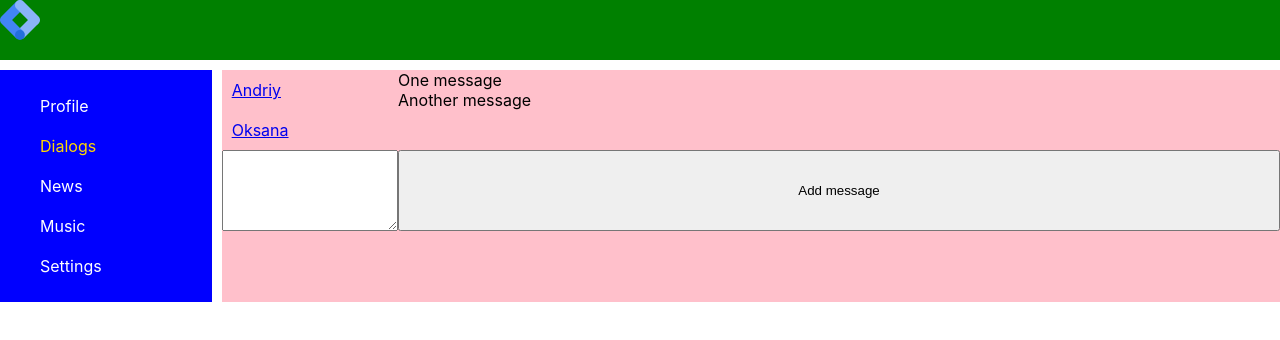
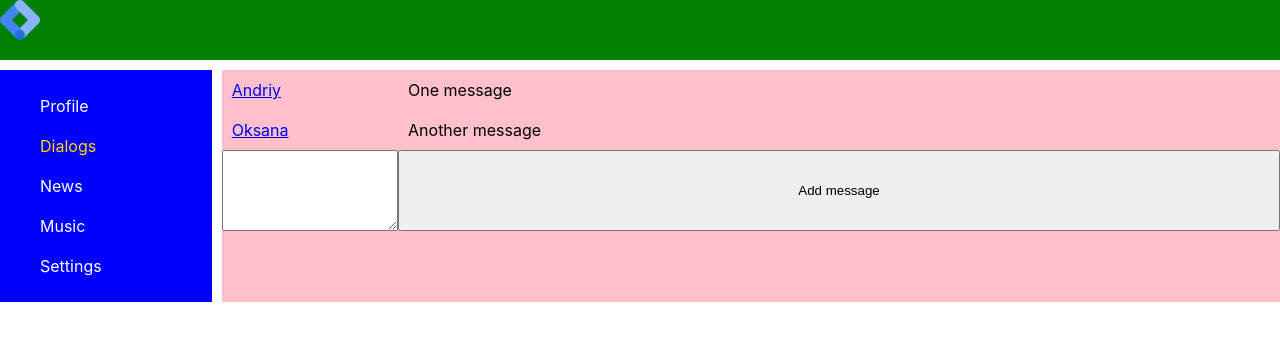
Before and after one commit to dunox/social-network, a React (Create React App) app: page /dialogs in a window 1280 px wide. Shown: the top 340 px of the page. Built offline with nearby package versions, Linux system fonts and the light colour scheme.

Commit message:
create store

```diff
--- a/src/App.js
+++ b/src/App.js
@@ -24,7 +24,11 @@ const App = (props) => {
                                                         addPost={props.addPost}
                                                         updateNewPostText={props.updateNewPostText}
                                                         />}/>
-                <Route path='/dialogs' render={() => <Dialogs state={props.state.messagePage} addMessage={props.addMessage}/>}/>
+                <Route path='/dialogs' render={() => <Dialogs
+                                                        messagePage={props.state.messagePage}
+                                                        addMessage={props.addMessage}
+                                                        updateNewMessageText={props.updateNewMessageText}
+                                                        />}/>
                 <Route path='/news' component={News}/>
                 <Route path='/music' component={Music}/>
                 <Route path='/settings' component={Settings}/>
--- a/src/components/dialogs/index.jsx
+++ b/src/components/dialogs/index.jsx
@@ -13,12 +13,16 @@ export const Dialogs = (props) => {
   const newMessageItem = React.createRef();
 
   const newMessage = () => {
-    let messageText = newMessageItem.current.value;
-    props.addMessage(messageText);
+    props.addMessage();
+    props.updateNewMessageText('');
   }
 
-    const dialogElementJSX = props.state.dialogData.map( dialog => <DialogItem  name={dialog.name} id={dialog.id} /> );
-    const messageElementJSX = props.state.messageData.map( message => <MessageItem message={message.message} id={message.id}/> );
+  const updateMassegeText = () => {
+    let messageText = newMessageItem.current.value;
+    props.updateNewMessageText(messageText);
+  }
+  const dialogElementJSX = props.messagePage.dialogData.map( dialog => <DialogItem  name={dialog.name} id={dialog.id} /> );
+  const messageElementJSX = props.messagePage.messageData.map( message => <MessageItem message={message.message} id={message.id}/> );
 
   return (
     <div className={styles.dialogs}>
@@ -28,7 +32,15 @@ export const Dialogs = (props) => {
      <div className={styles.messageList}>
          { messageElementJSX }
      </div>
-     <textarea ref={newMessageItem} name="" id="" cols="30" rows="5"></textarea>
+     <textarea
+      ref={newMessageItem}
+      onChange={updateMassegeText}
+      value={props.messagePage.newMessageText}
+      name=""
+      id=""
+      cols="30"
+      rows="5"
+      ></textarea>
             <button onClick={newMessage}> Add message</button>
     </div>
   )
--- a/src/components/dialogs/styles/index.module.scss
+++ b/src/components/dialogs/styles/index.module.scss
@@ -15,8 +15,9 @@
     }
   }
   .message {
-    padding: 10px;
-
+    &Item {
+      padding: 10px;
+    }
     &List {
 
     }
--- a/src/index.js
+++ b/src/index.js
@@ -1,12 +1,31 @@
 import React from 'react';
 import ReactDOM from 'react-dom';
 import './index.scss';
+import App from './App';
 import reportWebVitals from './reportWebVitals';
-import { rerenderEntireTree } from './render';
-import { state } from './redux/state';
+import { store } from './redux/state';
+import { BrowserRouter } from "react-router-dom";
 
-rerenderEntireTree(state);
+let rerenderEntireTree = (state) => {
+  ReactDOM.render(
+    <React.StrictMode>
+        <BrowserRouter>
+          <App
+            state={state}
+            addPost={store.addPost.bind(store)}
+            addMessage={store.addMessage.bind(store)}
+            updateNewPostText={store.updateNewPostText.bind(store)}
+            updateNewMessageText={store.updateNewMessageText.bind(store)}
+          />
+        </BrowserRouter>
+    </React.StrictMode>,
+    document.getElementById('root')
+  );
+}
 
+rerenderEntireTree(store.getState());
+
+store.subscribe(rerenderEntireTree);
 // If you want to start measuring performance in your app, pass a function
 // to log results (for example: reportWebVitals(console.log))
 // or send to an analytics endpoint. Learn more: https://bit.ly/CRA-vitals
--- a/src/redux/state.jsx
+++ b/src/redux/state.jsx
@@ -1,6 +1,5 @@
-import { rerenderEntireTree } from '../render';
-
-export const state = {
+export let store = {
+    _state: {
         profilePage: {
                 postData: [
                     { id: 1, message: 'This is my first post', likesCounter: 12},
@@ -18,31 +17,50 @@ export const state = {
                 dialogData: [
                     { id: 1, name: 'Andriy'},
                     { id: 2, name: 'Oksana'},
-            ]
+                ],
+                newMessageText: '',
         },
-}
+    },
 
-export const addPost = () => {
+    getState() {
+        return this._state;
+    },
+
+    _callSubscriber() {
+        console.log('state is changed');
+    },
+
+    addPost() {
         let newPost = {
             id: 3,
-        message: state.profilePage.newPostText,
+            message: this._state.profilePage.newPostText,
             likesCounter: 0
         }
-    state.profilePage.postData.push(newPost);
-    rerenderEntireTree(state);
-}
+        this._state.profilePage.postData.push(newPost);
+        this._callSubscriber(this._state);
+    },
 
-export const addMessage = (messageText) => {
+    updateNewPostText(newText) {
+        this._state.profilePage.newPostText = newText;
+        this._callSubscriber(this._state);
+    },
+
+    addMessage() {
         let newMessage = {
             id: 3,
-        message: messageText
+            message: this._state.messagePage.newMessageText
         }
-    state.messagePage.messageData.push(newMessage);
-    state.messagePage.dialogData.push({ id: 3, name: 'Andriy'});
-    rerenderEntireTree(state);
+        this._state.messagePage.dialogData.push({ id: 3, name: 'Andriy'});
+        this._state.messagePage.messageData.push(newMessage);
+        this._callSubscriber(this._state);
+    },
+
+    updateNewMessageText(newText) {
+        this._state.messagePage.newMessageText = newText;
+        this._callSubscriber(this._state);
+    },
+
+    subscribe(observer) {
+        this._callSubscriber = observer;
     }
-
-export const updateNewPostText = (newText) => {
-    state.profilePage.newPostText = newText;
-    rerenderEntireTree(state);
 }
--- a/src/render.js
+++ /dev/null
@@ -1,17 +0,0 @@
-import React from 'react';
-import ReactDOM from 'react-dom';
-import './index.scss';
-import App from './App';
-import { addPost, addMessage, updateNewPostText } from './redux/state';
-import { BrowserRouter } from "react-router-dom";
-
-export let rerenderEntireTree = (state) => {
-  ReactDOM.render(
-    <React.StrictMode>
-        <BrowserRouter>
-          <App state={state} addPost={addPost} addMessage={addMessage} updateNewPostText={updateNewPostText}/>
-        </BrowserRouter>
-    </React.StrictMode>,
-    document.getElementById('root')
-  );
-}
```
Lines whose indentation alone changed are shown as unchanged.
